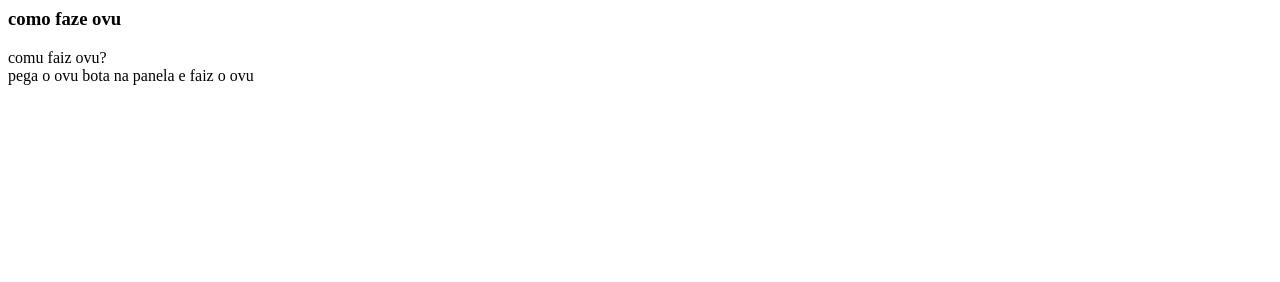
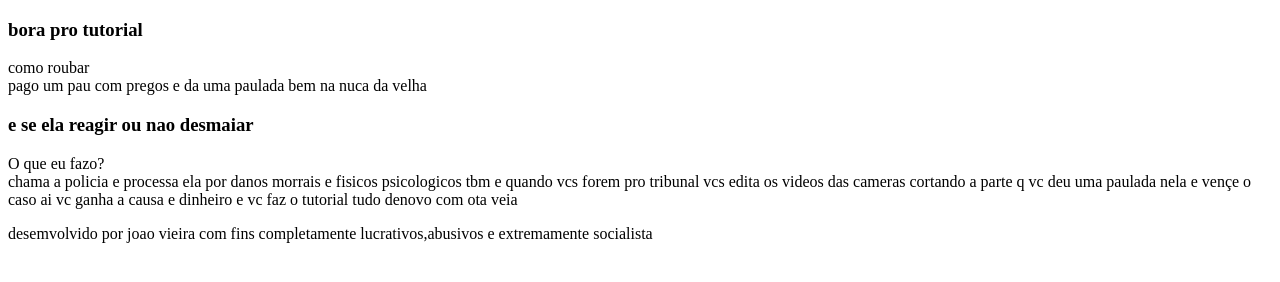
Before and after one commit to jonmxz/flash-cards, a plain HTML site: page index.html in a window 1280 px wide. Drawn offline with Linux system fonts and the light colour scheme.

Commit message:
Add files via upload

```diff
--- a/index.html
+++ b/index.html
@@ -1,12 +1,41 @@
+<!DOCTYPE html>
+<html lang="pt-br">
+<head>
+    <meta charset="UTF-8">
+    <meta name="viewport" content="width=device-width, initial-scale=1.0">
+    <title>como furtar velha de gratiz atualizado sem ser preso sem tomar porrada das veia e 100% veridiko e naum faiki 3.0</title>
+</head>
+<body>
+    <main>
+        <section id="container">
             <article class="cartao">
                 <div class="cartao__conteudo">
-    <h3> como faze ovu </h3>
+                    <h3>bora pro tutorial</h3>
                     <div class="cartao__conteudo__pergunta">
-    comu faiz ovu?
+                        como roubar
                     </div>
                     <div class="cartao__conteudo__resposta">
-    pega o ovu bota na panela e faiz o ovu
+                        pago um pau com pregos e da uma paulada bem na nuca da velha
                     </div>
                 </div>
+            </article>
+            <article class="cartao">
+                <div class="cartao__conteudo">
+                    <h3>e se ela reagir ou nao desmaiar</h3>
+                    <div class="cartao__conteudo__pergunta">
+                        O que eu fazo?
+                    </div>
+                    <div class="cartao__conteudo__resposta">
+                        chama a policia e processa ela por danos morrais e fisicos psicologicos tbm e quando vcs forem pro tribunal vcs edita os videos das cameras cortando a parte q vc deu uma paulada nela e vençe o caso ai vc ganha a causa e dinheiro e vc faz o tutorial tudo denovo com ota veia
+                    </div>
+                </div>
+            </article>
+        </section>
+    </main>
+    <footer>
+        <p>desemvolvido por joao vieira com fins completamente lucrativos,abusivos e extremamente socialista
 
-    </article>
+        </p>
+    </footer>
+</body>
+</html>
```
Lines whose indentation alone changed are shown as unchanged.
